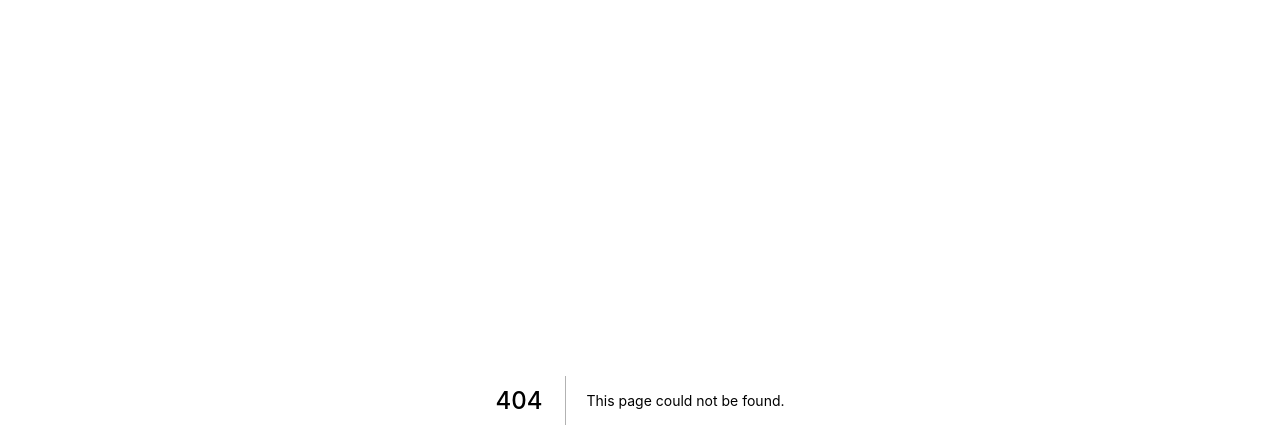
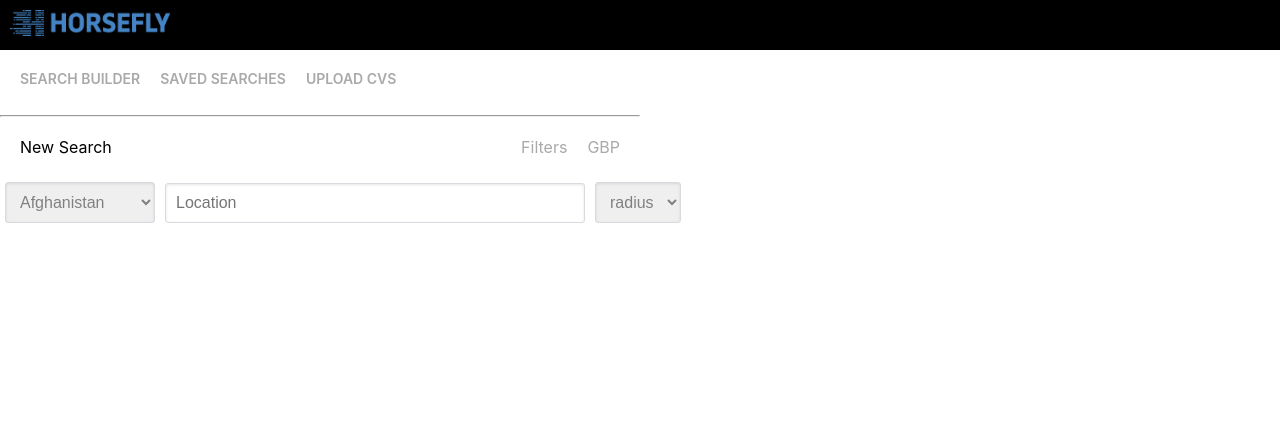
Before and after one commit to nillotrejos/horsefly-ts, a Next.js app: page /HomePage/home in a window 1280 px wide. Before the commit this address had no page. Shown: the top 448 px of the page. Built offline with nearby package versions, Linux system fonts and the light colour scheme.

Commit message:
design header some content and create reusable component

```diff
--- /dev/null
+++ b/src/components/Dropdown/dropdown.tsx
@@ -0,0 +1,44 @@
+interface ItemProps {
+  id: number | string;
+  name: string;
+}
+
+interface SelectDropDownProps {
+  captionKey?: any ;
+  className?: string;
+  items?: any;
+  handler: (value: string) => void;
+  disable?: boolean;
+  selected?: string;
+  title?:string
+}
+
+const SelectDropDown = ({
+  captionKey,
+  handler,
+  className,
+  items,
+  disable,
+  selected,
+  title
+}: SelectDropDownProps) => {
+  return (
+    <select
+      className={className}
+      disabled={disable}
+      onChange={(e) => handler(e.target.value)}
+      value={selected}
+    >
+      <option value="" disabled >
+        {title}
+      </option>
+      {items.map((item: ItemProps) => (
+        <option  key={item["id"]} value={item["id"]}>
+          {(item as any)[captionKey]}
+        </option>
+      ))}
+    </select>
+  );
+};
+
+export default SelectDropDown;
--- /dev/null
+++ b/src/components/Input/InputField.tsx
@@ -0,0 +1,34 @@
+import * as React from 'react';
+
+interface InputFieldProps {
+  name: string;
+  placeholder: string;
+  type: string;
+  value: string;
+  onChange: (e: React.ChangeEvent<HTMLInputElement>) => void;
+  className?: any;
+}
+
+const InputField = ({
+  name,
+  placeholder,
+  type,
+  onChange,
+  value,
+  className
+}: InputFieldProps) => {
+  return (
+    <div className="form-group">
+      <input
+        type={type}
+        name={name}
+        className={className}
+        placeholder={placeholder}
+        onChange={onChange}
+        value={value}
+      />
+    </div>
+  );
+};
+
+export default InputField;
--- /dev/null
+++ b/src/components/utils/MOC_DATA/mocData.tsx
@@ -0,0 +1,41 @@
+export const COUNTRIES = [
+  { name: 'Afghanistan', code: 'AF' },
+  { name: 'Åland Islands', code: 'AX' },
+  { name: 'Albania', code: 'AL' },
+  { name: 'Algeria', code: 'DZ' },
+  { name: 'American Samoa', code: 'AS' },
+  { name: 'AndorrA', code: 'AD' },
+  { name: 'Angola', code: 'AO' },
+  { name: 'Anguilla', code: 'AI' },
+  { name: 'Antarctica', code: 'AQ' },
+  { name: 'Antigua and Barbuda', code: 'AG' },
+  { name: 'Argentina', code: 'AR' },
+  { name: 'Armenia', code: 'AM' },
+  { name: 'Aruba', code: 'AW' },
+  { name: 'Australia', code: 'AU' },
+  { name: 'Austria', code: 'AT' },
+  { name: 'Azerbaijan', code: 'AZ' },
+  { name: 'Bahamas', code: 'BS' },
+  { name: 'Bahrain', code: 'BH' },
+  { name: 'Bangladesh', code: 'BD' }
+];
+export const RADIUS = [
+  {
+    radius: '5'
+  },
+  {
+    radius: '10'
+  },
+  {
+    radius: '15'
+  },
+  {
+    radius: '20'
+  },
+  {
+    radius: '25'
+  },
+  {
+    radius: '30'
+  }
+];
--- /dev/null
+++ b/src/pages/HomePage/home.module.css
@@ -0,0 +1,82 @@
+.topBar{
+    background-color: black;
+    padding: 10px;
+}
+.topHeadings{
+    display: flex;
+    flex-direction: row;
+    padding: 10px;
+}
+.headingText{
+    margin: 10px;
+    font-size: 14px;
+    color: darkgray;
+    font-weight: 600;
+}
+.container{
+    width: 50%;
+}
+.filtersHeading{
+    display: flex;
+    align-items: center;
+    justify-content: space-between;
+    margin: 10px;
+}
+.filterTextContainer{
+    display: flex;
+
+    font-size: 16px;
+}
+.filterText{
+    margin: 10px;
+    color: darkgray;
+}
+.filterText1{
+    margin: 10px;
+    color: black;
+}
+.selectInputContainer{
+    display: flex;
+    align-items: center;
+}
+.dropdown{
+    height: 100% ;
+    font-size: 16px;
+    margin: 5px;
+    width: 150px;
+    padding: 10px;
+    border: 1px solid #d7dade;
+    box-shadow: inset 0 1px 3px rgb(0 0 0 / 10%);
+    border-radius: 3px;
+    color: gray;
+    font-weight: 200;
+    outline: none;
+
+}
+.dropdown1{
+    height: 100% ;
+    font-size: 16px;
+    margin: 5px;
+    width: 420px;
+    padding: 10px;
+    border: 1px solid #d7dade;
+    box-shadow: inset 0 1px 3px rgb(0 0 0 / 10%);
+    border-radius: 3px;
+    color: gray;
+    font-weight: 200;
+    outline: none;
+}
+.dropdown2{
+    height: 100% ;
+    font-size: 16px;
+    margin: 5px;
+    width: 100px;
+    padding: 10px;
+    border: 1px solid #d7dade;
+    box-shadow: inset 0 1px 3px rgb(0 0 0 / 10%);
+    border-radius: 3px;
+    color: gray;
+    font-weight: 200;
+    outline: none;
+
+}
--- /dev/null
+++ b/src/pages/HomePage/home.tsx
@@ -0,0 +1,64 @@
+import React from 'react';
+import style from './home.module.css';
+import Image from 'next/image';
+import Icon from '../../../public/assets/horsefly.png';
+import SelectDropDown from '../../components/Dropdown/dropdown';
+import { COUNTRIES ,RADIUS} from '../../components/utils/MOC_DATA/mocData';
+import InputField from '../../components/Input/InputField';
+const HomePage = () => {
+  const [country, setcountry] = React.useState("United Kingdom");
+  const [location, setLocation] = React.useState('');
+  const [radius, setradius] = React.useState('');
+  return (
+    <>
+      <div className={style.topBar}>
+        <Image src={Icon} width={160} height={26} />
+      </div>
+      <div className={style.container}>
+        <div className={style.topHeadings}>
+          <p className={style.headingText}> SEARCH BUILDER </p>
+          <p className={style.headingText}> SAVED SEARCHES </p>
+          <p className={style.headingText}> UPLOAD CVS</p>
+        </div>
+        <hr />
+        <div className={style.filtersHeading}>
+          <p className={style.filterText1}>New Search</p>
+          <div className={style.filterTextContainer}>
+            <p className={style.filterText}>Filters</p>
+            <p className={style.filterText}>GBP</p>
+          </div>
+        </div>
+        <div className={style.selectInputContainer}>
+          <SelectDropDown
+            items={COUNTRIES}
+            selected={country}
+            className={style.dropdown}
+            handler={setcountry}
+            captionKey="name"
+            title={country}
+          />
+
+          <InputField
+            type="text"
+            placeholder="Location"
+            name="firstName"
+            value={location}
+            onChange={(e) => setLocation(e.target.value)}
+            className={style.dropdown1}
+          />
+          <SelectDropDown
+            items={RADIUS}
+            selected={radius}
+            className={style.dropdown2}
+            handler={setradius}
+            captionKey="radius"
+            title='radius'
+
+          />
+        </div>
+      </div>
+    </>
+  );
+};
+
+export default HomePage;
```
Also changed, not shown: src/pages/index.tsx (+4 -68 lines), public/assets/horsefly.png (added), src/components/Dropdown/dropdown.module.css (added).
